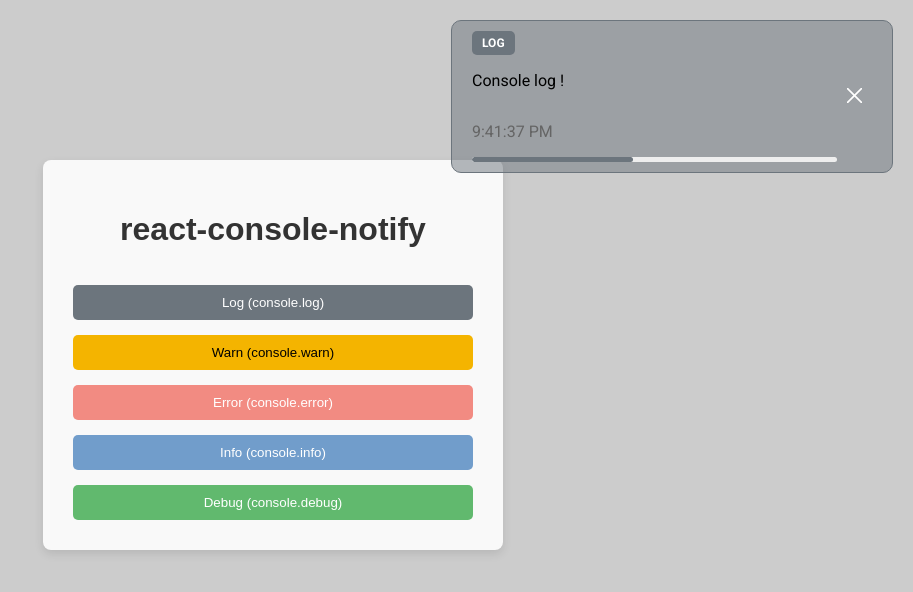
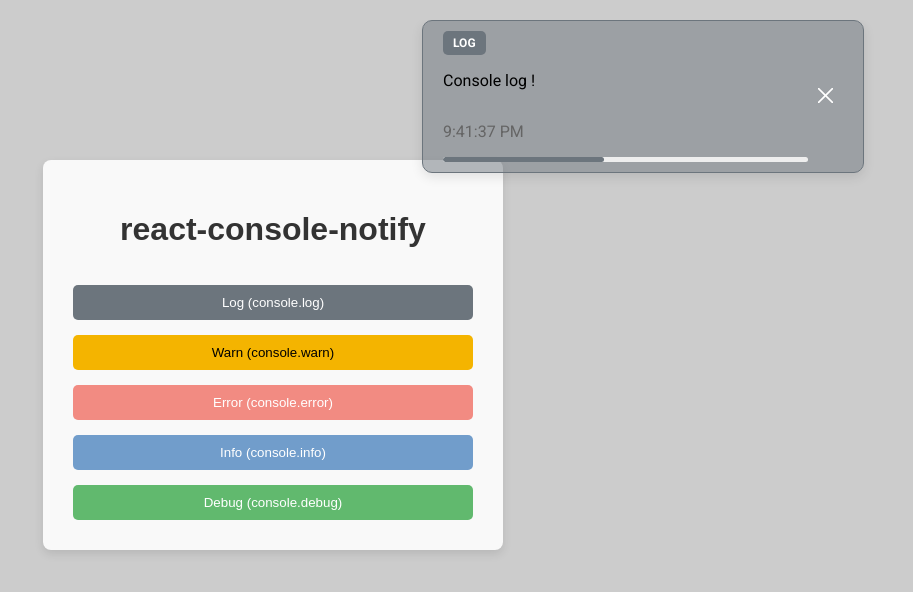
Before and after one commit to Wexop/react-console-notify, a React (Vite) app: page / in a window 1280 px wide. Both pictures are taken after a click on the button "Log (console.log)". Shown: the top 592 px of the page, without its empty margins (367-1280 px from the left). Built offline with nearby package versions, Linux system fonts and the light colour scheme.

Commit message:
update: clean style

```diff
--- a/src/ConsoleNotifier.tsx
+++ b/src/ConsoleNotifier.tsx
@@ -119,13 +119,16 @@ export default function ConsoleNotifier( {
       top: 20,
       maxHeight: containerHeight,
       overflowY: "scroll",
+      overflowX: "hidden",
       zIndex: 9999,
+      width: 500
     } }>
       <div style={ {
         display: "flex",
         alignItems: "center",
         flexDirection: "column",
-        gap: 10
+        gap: 10,
+        marginBottom: 20,
       } }>
         { logs.map( ( log ) => {
           return (
--- a/src/style.css
+++ b/src/style.css
@@ -50,14 +50,26 @@
 @keyframes fadeInUp {
     0% {
         opacity: 0;
-        transform: translateY(10px);
+        transform: translateX(100px) scale(50%);
+    }
+    75% {
+
+        transform: scale(1.1);
     }
     100% {
         opacity: 1;
-        transform: translateY(0);
+        transform: translateX(0) scale(1);
     }
 }
 
 .log-notification {
-    animation: fadeInUp 0.3s ease forwards;
+    animation: fadeInUp 0.4s ease-in-out;
+    transition: all 0.5s;
+    box-shadow: 0 4px 12px rgba(0, 0, 0, 0.1);
 }
+
+.log-notification:hover {
+    transform: translateX(-10px);
+    transition: all 0.2s;
+    box-shadow: 0 6px 18px rgba(0, 0, 0, 0.15);
+}
```
